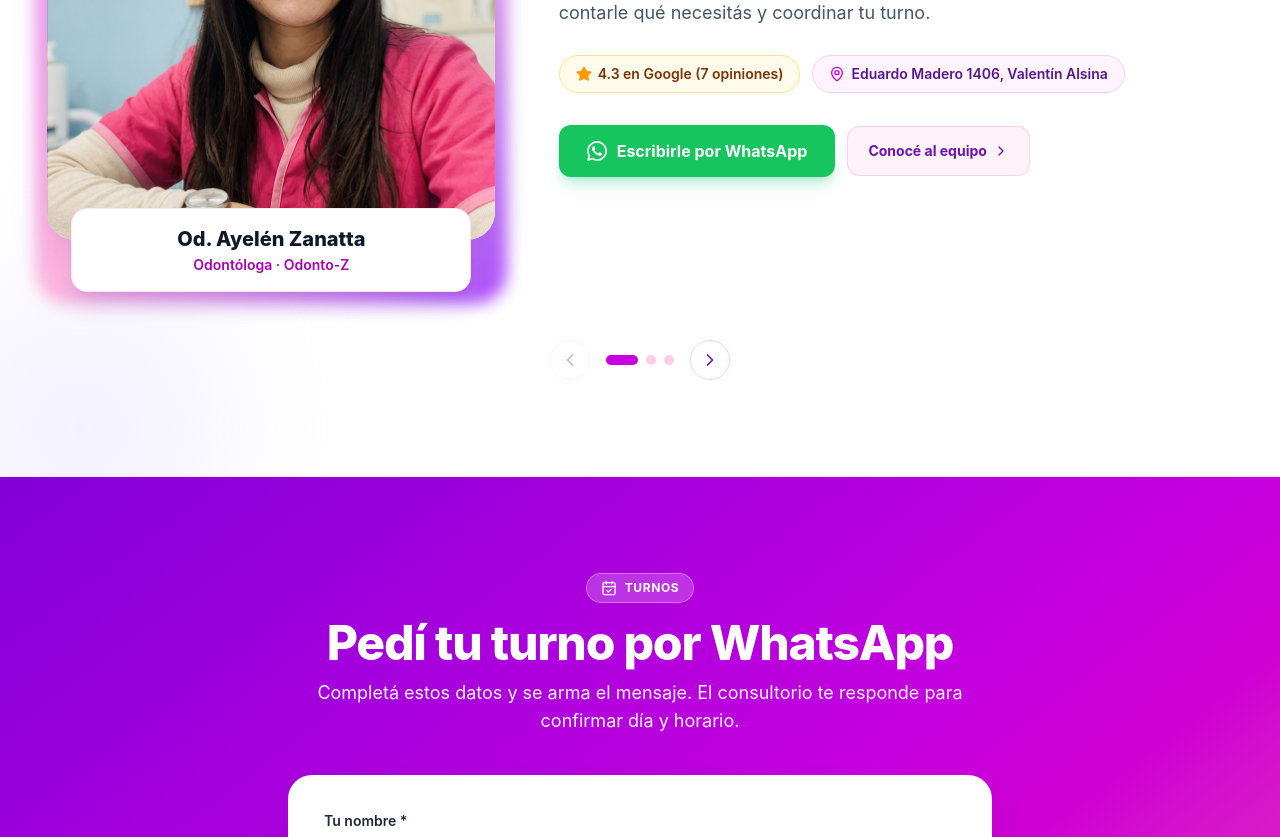
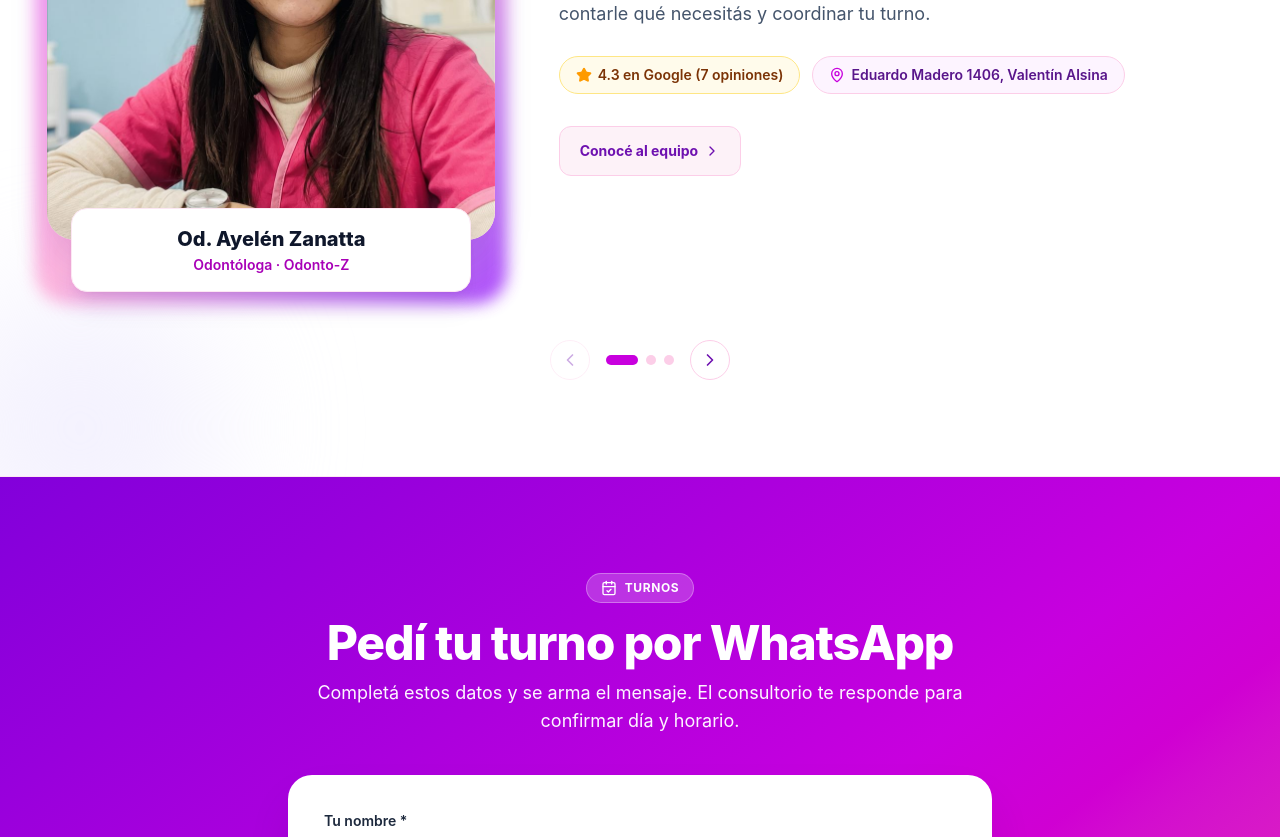
Before and after one commit to LuisLazaro12319/odonto-z, a React (Vite) app: page / in a window 1280 px wide. Shown: the part 2740-3577 px from the top of the page. Built offline with nearby package versions, Linux system fonts and the light colour scheme.

Commit message:
Nosotros: quitar el boton de WhatsApp de cada tarjeta del equipo
Co-Authored-By: Claude Sonnet 5.5 <noreply@anthropic.com>

```diff
--- a/src/components/ProfessionalSection.tsx
+++ b/src/components/ProfessionalSection.tsx
@@ -1,7 +1,6 @@
 import React, { useRef, useState } from 'react';
 import { ChevronLeft, ChevronRight, MapPin, Star, UserRound } from 'lucide-react';
-import { CLINIC, TEAM, whatsappUrl } from '../data/clinicData';
-import { WhatsAppIcon } from './BrandIcons';
+import { CLINIC, TEAM } from '../data/clinicData';
 
 const rutaFoto = (foto: string | null) => (foto ? `${import.meta.env.BASE_URL}${foto}` : null);
 
@@ -147,20 +146,6 @@ export const ProfessionalSection: React.FC = () => {
                       </>
                     )}
 
-                    <div className="flex flex-wrap items-center gap-3">
-                      <a
-                        href={whatsappUrl(
-                          principal
-                            ? `Hola ${CLINIC.professional}! Quisiera pedir un turno.`
-                            : `Hola! Quisiera pedir un turno en ${CLINIC.name}.`
-                        )}
-                        target="_blank"
-                        rel="noopener noreferrer"
-                        className="inline-flex items-center gap-2.5 px-7 py-3.5 text-base font-bold text-white bg-[#16c55e] hover:bg-[#12a84f] rounded-xl shadow-lg shadow-emerald-500/25 transition-all hover:-translate-y-0.5"
-                      >
-                        <WhatsAppIcon className="w-5 h-5" />
-                        <span>{principal ? 'Escribirle por WhatsApp' : 'Escribinos por WhatsApp'}</span>
-                      </a>
                     {principal && TEAM.length > 1 && (
                       <button
                         type="button"
@@ -171,7 +156,6 @@ export const ProfessionalSection: React.FC = () => {
                         <ChevronRight className="w-4 h-4" />
                       </button>
                     )}
-                    </div>
                   </div>
                 </div>
               </div>
```
Lines whose indentation alone changed are shown as unchanged.
